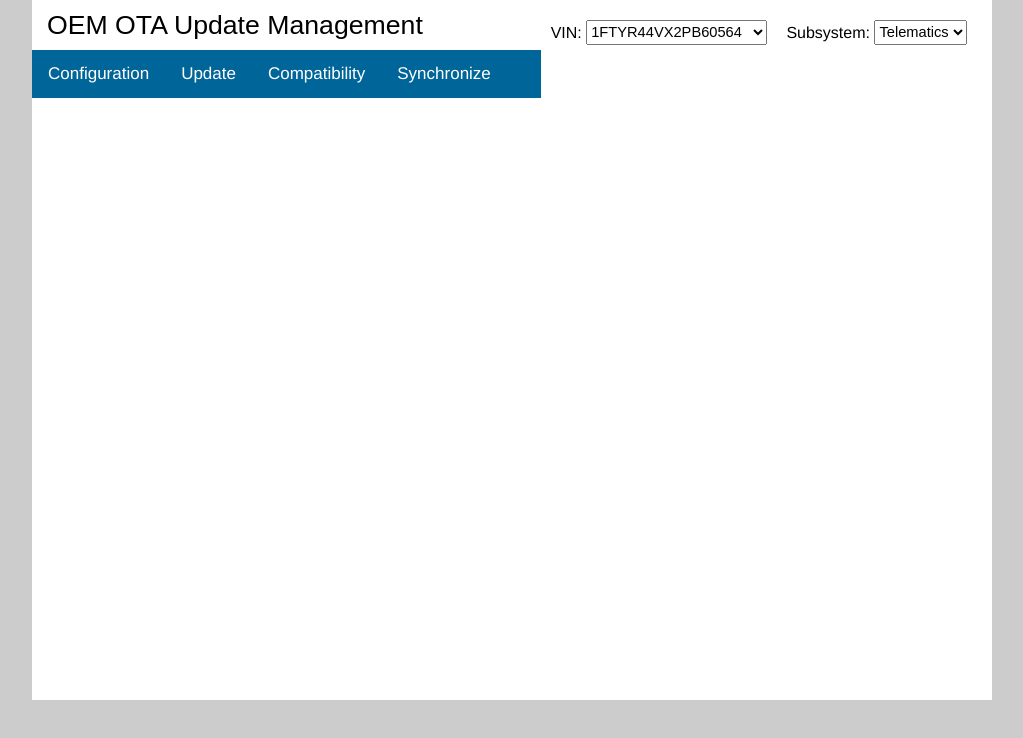
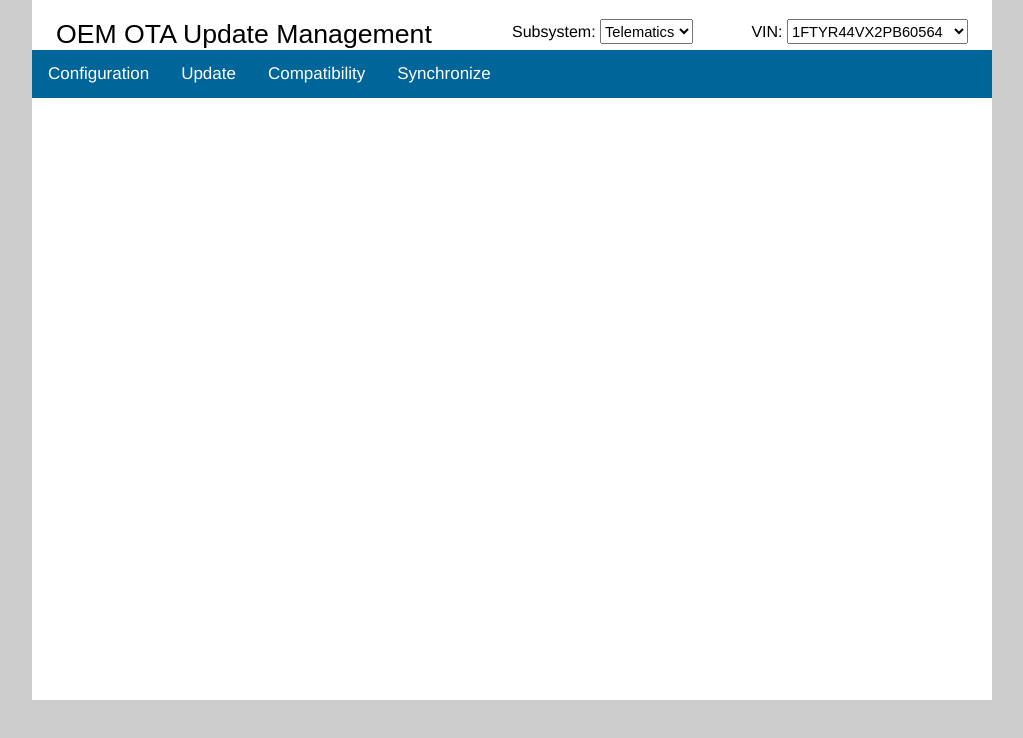
Before and after one commit to sabrina0713/Auto-OTA-lab, a website: page public/openPoints/home.html in a window 1280 px wide. Shown: the whole page, without its empty margins (128-1151 px from the left). Drawn offline with nearby package versions, Linux system fonts and the light colour scheme; a script that the page names is missing.

Commit message:
tabstyle

```diff
--- a/public/openPoints/home.html
+++ b/public/openPoints/home.html
@@ -148,7 +148,7 @@
 		obj["Telematics"].forEach(function(e){
 			TeleString=TeleString+e+"</br>"
 		});
-
+		console.log(ChassisString)
 		var out = "<table border='1'><tr><td style='width: 80%; text-align: center; color: black; background-color:#f1f1f1;'>Subsystem</td>";
 		out += "<td style='width: 80%; color: black; text-align: center; background-color:#f1f1f1;'>Compatibility Versions</td>";
 		out += "</tr>"
@@ -201,6 +201,7 @@
 		blockchainRestApi(url, updateResult);
 
 	}
+    /*
 	function updateResult(response){
 
 		var arr = JSON.parse(response);
@@ -223,7 +224,7 @@
 		document.getElementById("updateTable").innerHTML = out;
 	}
 
-
+    	*/
 	// Get a car's subsystem information from the Blockchain service using the NODE JS REST API
 	function changeSubsystem() {
 
@@ -267,6 +268,7 @@
 		document.getElementById('CompatibilityPage').style.display = "block";
 
 	}
+	/*
 	function displayUpdate() {
 
 		var url = localUrlStub + "/updateEmbedded";
@@ -274,6 +276,7 @@
 		document.getElementById('UpdatePage').style.display = "block";
 
 	}
+	*/
 
 	function displaySynchronize() {
 		//$('#SynchronizePage').style.display = "block";
@@ -304,8 +307,9 @@
 <body>
 	<div class="content">
 		<div class="top-header">
+		<div class ="flex-container">
 			<div class="col50 main-font"> OEM OTA Update Management</div>
-			<div class="user">
+			<div class ="subsystem">
 				Subsystem: <select id="SubSystem"
 					onchange="changeSubsystem()">
 					<option value="Telematics">Telematics</option>
@@ -314,7 +318,7 @@
 					<option value="Safety">Safety</option>
 				</select>
 			</div>
-			<div class="user">
+			<div class= "vin">
 			   VIN: <select id = "VIN"
 			   onchange= changeVIN()>
 			   <option value="Value1">1FTYR44VX2PB60564</option>
@@ -325,7 +329,7 @@
 			   </select>
 		    </div>
 		  </div>
-
+		</div>
 		<ul class="tab">
 			<li><a href="#" class="tablinks"
 				onclick="openTab(event, 'Configuration')">Configuration</a></li>
@@ -353,7 +357,7 @@
 
 		<div id="Update" class="tabcontent">
 		<span id='UpdatePage'>
-			<h3>UpdateSystem</h3>
+			<h3>Update System</h3>
 			<hr>
         <select name="userAccount" id="userAccount" onchange=changeCategory()>
               <option value="Telematics" selected>Telematics</option>
--- a/public/openPoints/styles.css
+++ b/public/openPoints/styles.css
@@ -12,7 +12,7 @@ hr {margin-bottom;10px;}
 
 .top-header{height:40px;padding:10px 15px 0px 15px;}
 
-.top-header:after {content: "";	display: table;	clear: both; width: 100%;}
+.top-header:after {content:"";	display: table;	clear: both; width: 100%;}
 
 .col50{width:50%; position: relative; float:left;}
 
@@ -21,10 +21,12 @@ hr {margin-bottom;10px;}
 font-size:20pt;
 font-family:Arial;
 }
-.user{
-	display:inline-block;
-	float:right;
-	margin:0.6em;
+.flex-container {
+	display:flex;
+	padding: 9px;
+}
+.vin {
+	margin-left:auto;
 }
 
 input[type=radio]{margin-top:20cm;}
```
